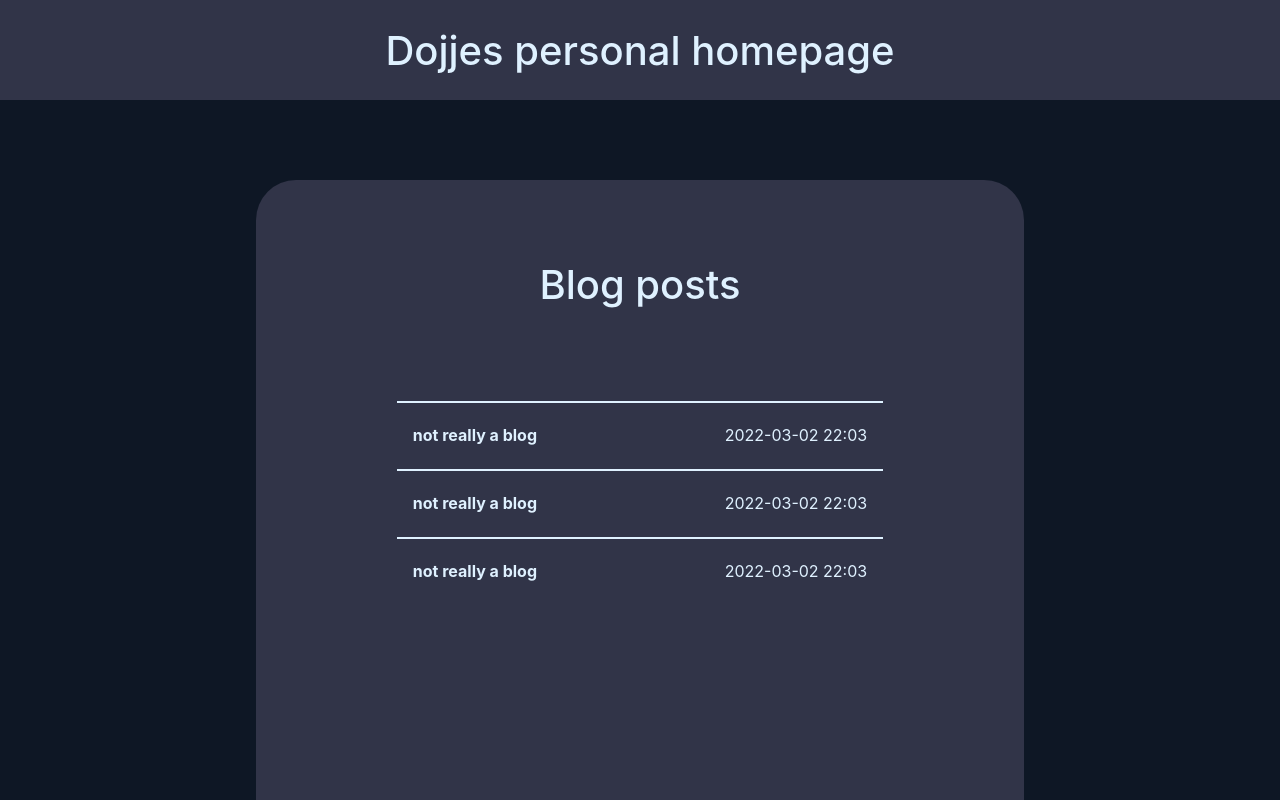
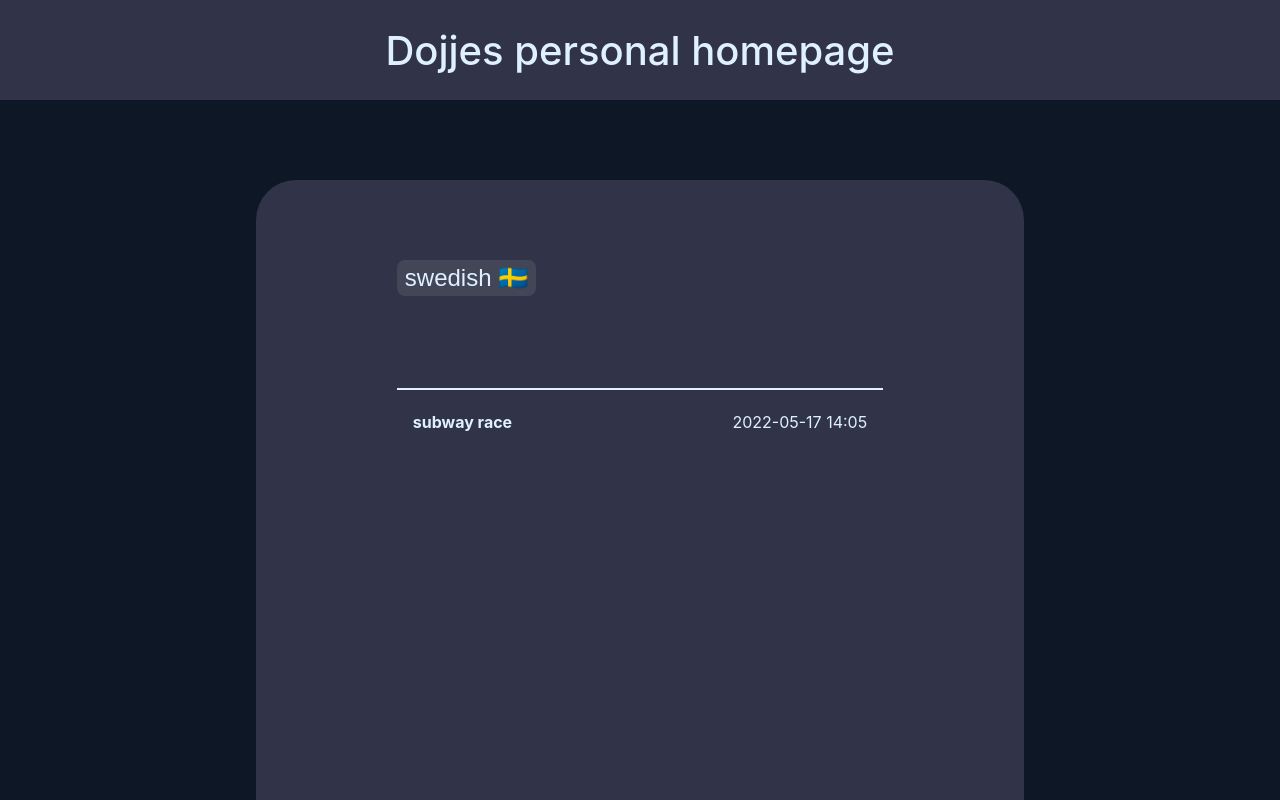
Before and after one commit to Dojje/personal_homepage, a Next.js app in the folder site/: page /blog in a window 1280 px wide. Shown: the top 800 px of the page. Built offline with nearby package versions, Linux system fonts and the light colour scheme.

Commit message:
made a single page component

```diff
--- a/site/pages/blog.js
+++ /dev/null
@@ -1,43 +0,0 @@
-import Header from '../components/header';
-import all_styles from '../styles/all.module.scss'
-import styles from '../styles/blog.module.scss'
-import moment from 'moment'
-
-function BlogPost({name, time}) {
-
-    let postDate = moment.unix(time)
-    let href = "/blog/" + name.replace(/ /g, "-")
-    return (
-        <a href={href} className={styles.blog_post}>
-            <b>
-                {name}
-            </b>
-            <p>
-                {postDate.format("YYYY-MM-DD HH:MM")}
-            </p>
-        </a>
-    )
-}
-
-export default function Blog() {
-    return (
-    <div className={all_styles.background}>
-        <Header/>
-        <div className={all_styles.content}>
-            <h2>Blog posts</h2>
-            <BlogPost
-                name="not really a blog"
-                time="1646259200"
-            />
-            <BlogPost
-                name="not really a blog"
-                time="1646259200"
-            />
-            <BlogPost
-                name="not really a blog"
-                time="1646259200"
-            />
-        </div>
-    </div>
-    )
-}
--- /dev/null
+++ b/site/pages/blog/index.js
@@ -0,0 +1,89 @@
+import Header from '../../components/header';
+import all_styles from '../../styles/all.module.scss'
+import styles from '../../styles/blog.module.scss'
+import moment, { lang } from 'moment'
+import { useRouter } from 'next/router'
+
+import { useState, useEffect } from 'react';
+import TunnelbaneRace from './subway-race';
+
+function BlogPost({name, time, id}) {
+    let postDate = moment.unix(time)
+    let href = "/blog/" + id
+    return (
+        <a href={href} className={styles.blog_post} key={id}>
+            <b>
+                {name}
+            </b>
+            <p>
+                {postDate.format("YYYY-MM-DD HH:MM")}
+            </p>
+        </a>
+    )
+}
+
+export default function Blog() {
+    let router = useRouter()
+
+    const [lang, setLang] = useState("en");
+
+    useEffect(() => {
+        if (router.query.lang === undefined) {
+            setLang("en");
+
+        } else {
+            setLang(router.query.lang);
+        }
+    }, [router.query.lang])
+
+    let posts = [TunnelbaneRace];
+
+    let getLang = () => {
+        console.log(lang)
+        if (lang === "sv") {
+            return "english 🇬🇧"
+        } else if (lang === "en") {
+            return "swedish 🇸🇪"
+        }
+    }
+
+    let switchLang = () => {
+        if (lang === "sv") {
+            setLang("en")
+        } else if (lang === "en") {
+            setLang("sv")
+        }
+    }
+
+    let valid_posts = posts.filter(post => {
+        return new post().manifest().languages.includes(lang)
+    });
+
+    return (
+    <div className={all_styles.background}>
+        <Header/>
+        <div className={all_styles.content}>
+            <div
+                style={{
+                    width: "80%",
+                }}
+            >
+
+                    <button
+                        style={{
+                            fontSize: "24px",
+                            marginLeft: "auto",
+                        }}
+                        onClick={switchLang}>
+                    {getLang()}</button>
+                {
+                    valid_posts.map(post => {
+                        let post_manifest = new post().manifest();
+                        return <BlogPost id={post_manifest.id} name={post_manifest.name[lang]} time={post_manifest.time}/>
+                    })
+                }
+            </div>
+        </div>
+    </div>
+    )
+}
--- /dev/null
+++ b/site/pages/blog/subway-race.js
@@ -0,0 +1,29 @@
+import React from "react";
+
+export default class TunnelbaneRace extends React.Component {
+    constructor() {
+        super();
+    }
+
+    render() {
+        return (
+            <div>
+                <h2>Tunnelbanerace</h2>
+            </div>
+        )
+    }
+
+    manifest() {
+        return (
+            {
+                languages: ["en", "sv"],
+                name: {
+                    en: "subway race",
+                    sv: "tunnelbanerace"
+                },
+                id: "subway-race",
+                time: "1652797830",
+            }
+        )
+    }
+}
--- a/site/styles/all.module.scss
+++ b/site/styles/all.module.scss
@@ -23,3 +23,7 @@
   padding: 80px;
 
 }
+
+.inner {
+  width: var(--innr)
+}
--- a/site/styles/blog.module.scss
+++ b/site/styles/blog.module.scss
@@ -1,5 +1,4 @@
 .blog_post {
-    width: var(--innr);
     display: flex;
     justify-content: space-between;
     border-radius: 1em;
--- a/site/styles/globals.css
+++ b/site/styles/globals.css
@@ -35,6 +35,16 @@ h2 {
   margin: 0;
 }
 
+button {
+  cursor: pointer;
+  border-style: none;
+  border-radius: 8px;
+  padding: 4px 8px;
+  background-color: var(--dark);
+  color: var(--white);
+
+}
+
 :root {
   /* Color variables */
   --white: #dff1ff;
--- a/site/styles/home.module.scss
+++ b/site/styles/home.module.scss
@@ -1,8 +1,4 @@
 @import 'colors';
-
-
-
-
 
 .under_intro {
   margin: 20px 0;
@@ -21,7 +17,6 @@
   display: flex;
   flex-direction: column;
   align-items: center;
-  width: var(--innr);
 
 }
 
```
Also changed, not shown: site/components/page.js (added, +14 -0 lines), site/pages/index.js (+4 -11 lines).
